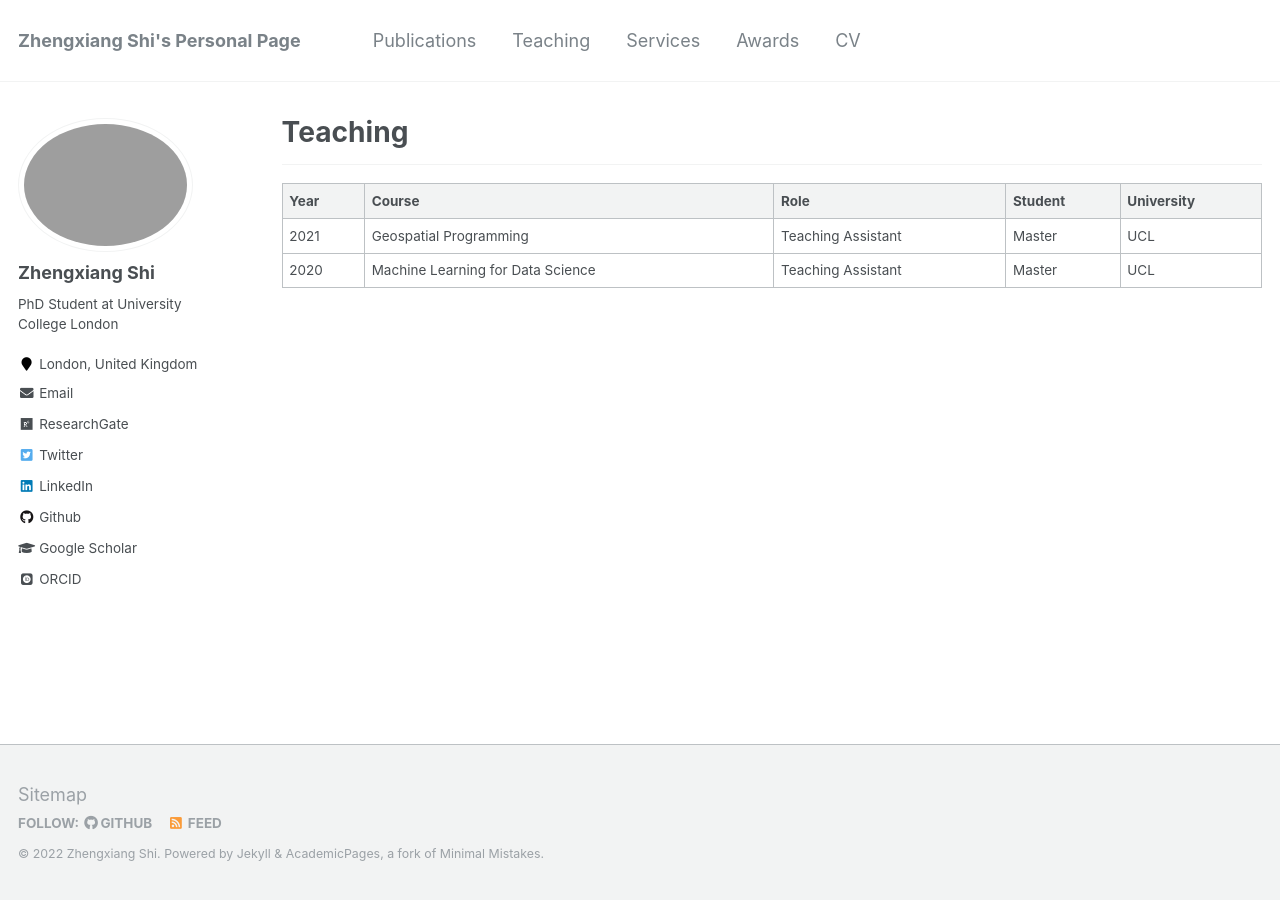
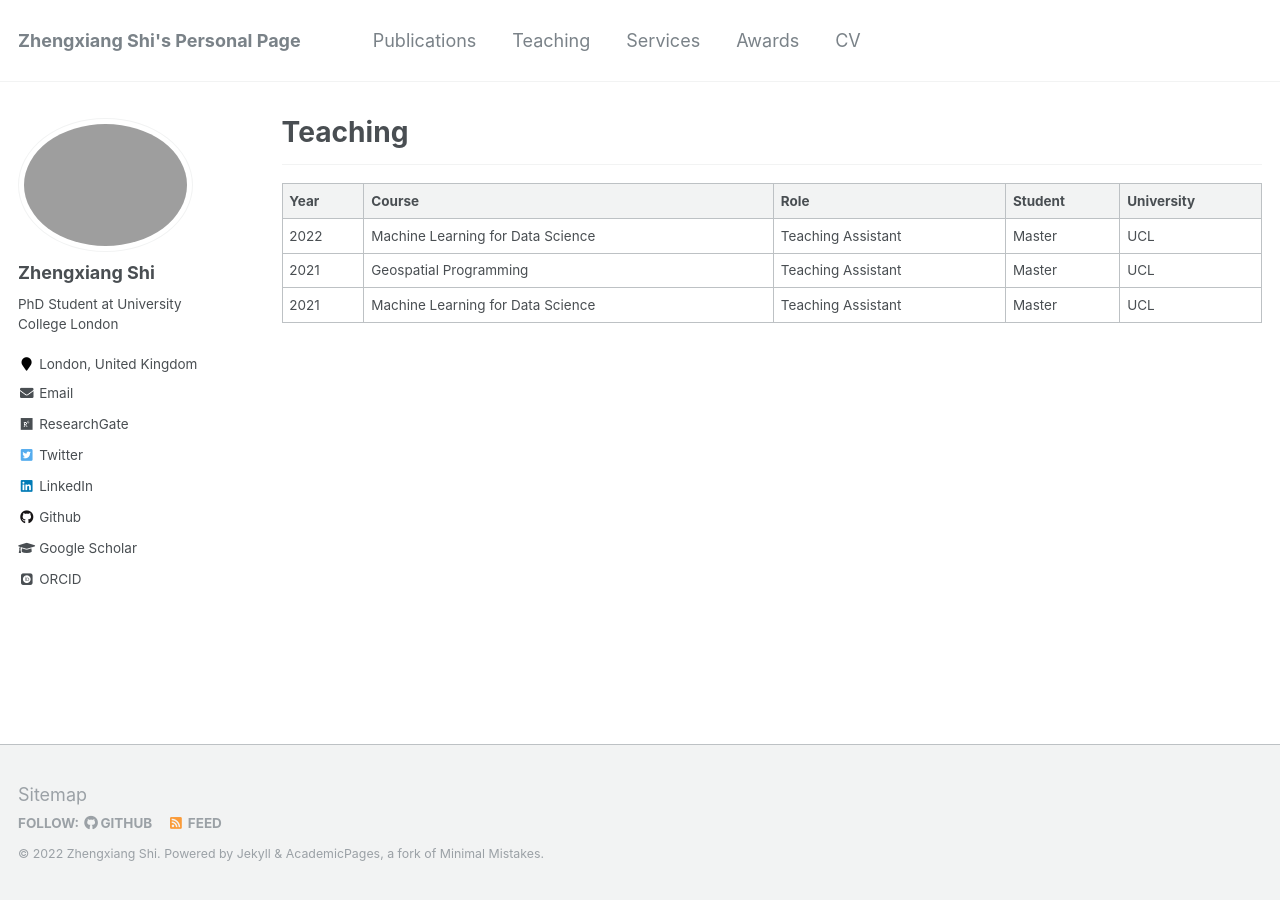
Before and after one commit to ZhengxiangShi/zhengxiangshi.github.io, a Jekyll site: the page built from _pages/teaching.md, in a window 1280 px wide. Built offline with Jekyll 4.4.1, drawn with Linux system fonts in a browser that asks for light colours; some web fonts are replaced.

Commit message:
update the teaching section

```diff
--- a/_pages/teaching.md
+++ b/_pages/teaching.md
@@ -10,5 +10,6 @@
 
 | Year             | Course                             | Role                                                          | Student                  | University |
 | --------         | ---------------------------------  | ------------------------------------------------------------- | ------------------------ | ---------- |
+| 2022             | Machine Learning for Data Science  | Teaching Assistant                                            | Master                   | UCL        |
 | 2021             | Geospatial Programming             | Teaching Assistant                                            | Master                   | UCL        |
-| 2020             | Machine Learning for Data Science  | Teaching Assistant                                            | Master                   | UCL        |
+| 2021             | Machine Learning for Data Science  | Teaching Assistant                                            | Master                   | UCL        |
```
